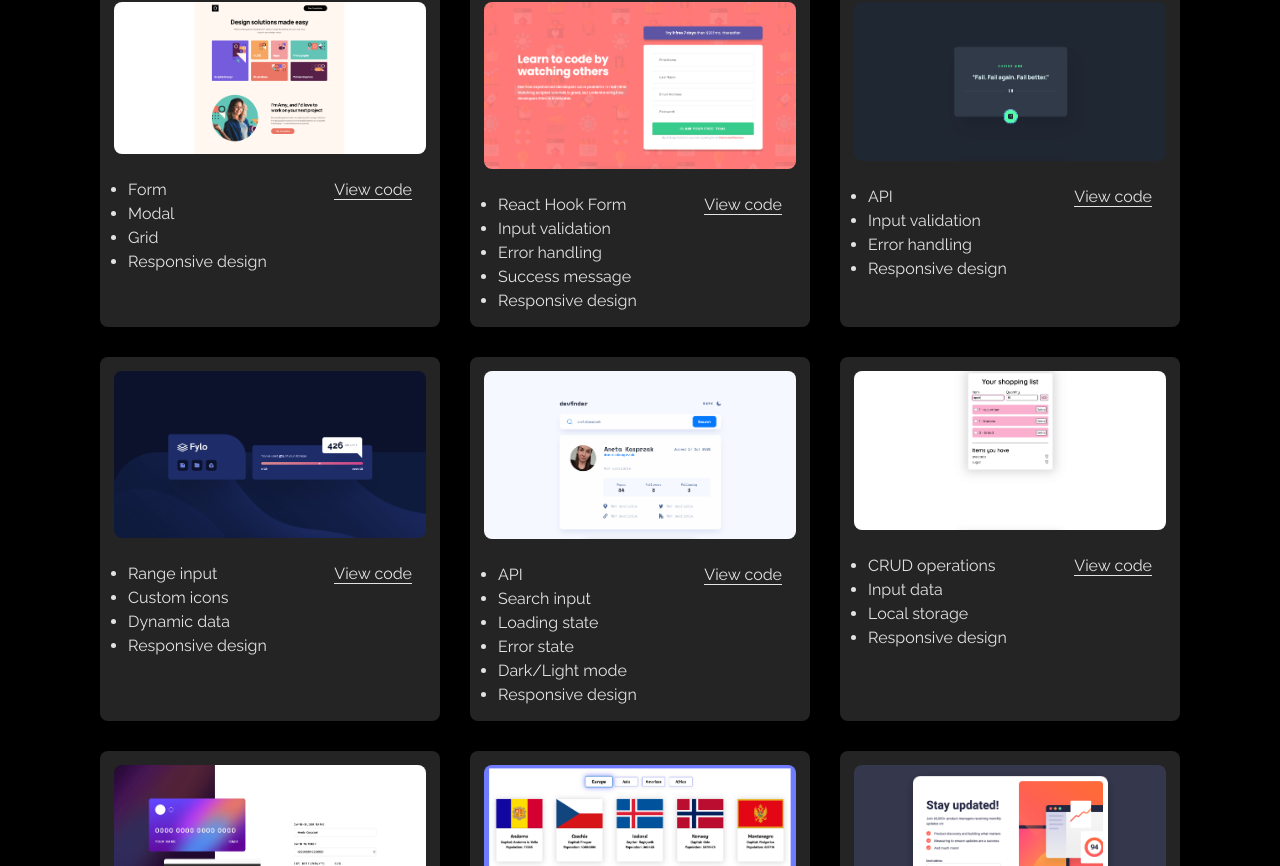
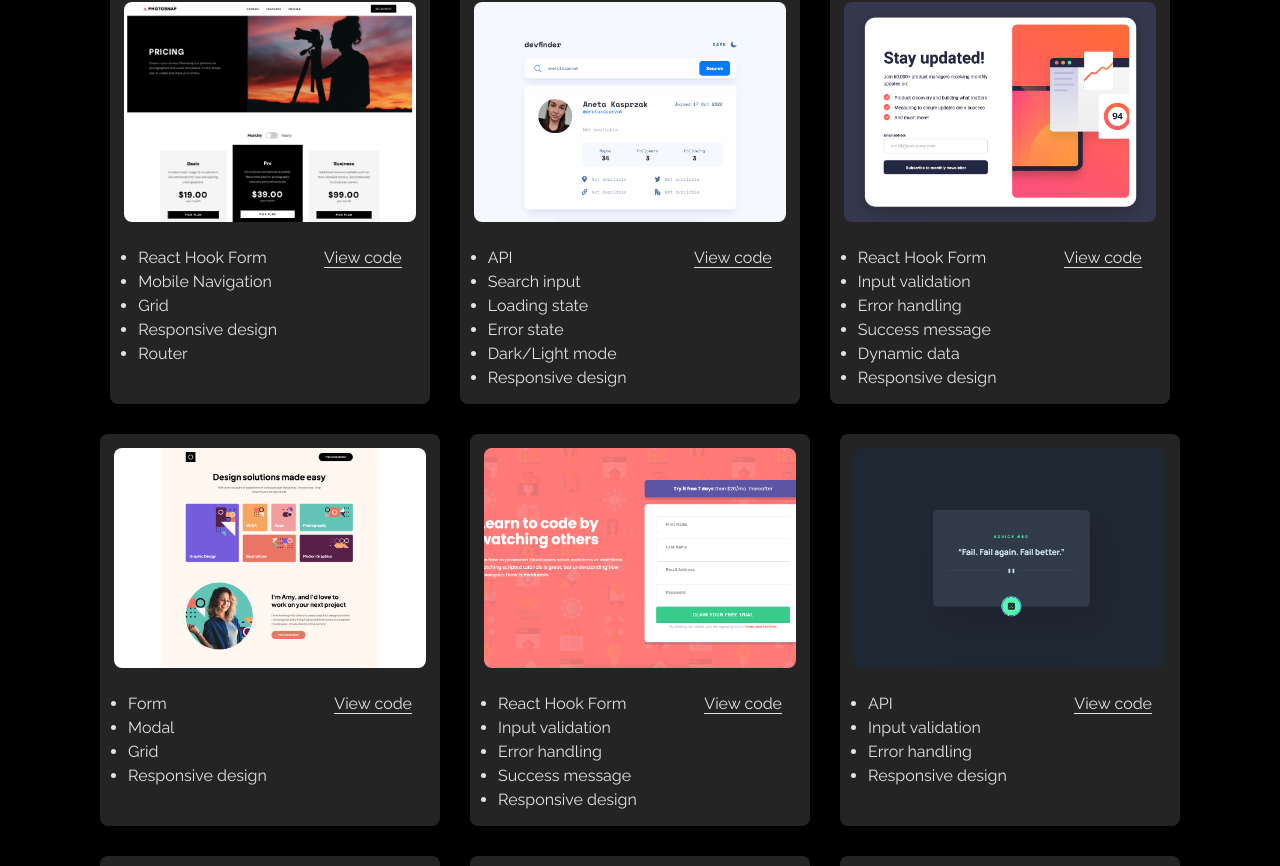
Before and after one commit to anetakasprzak/aneta-portfolio, a React (Vite) app: page / in a window 1280 px wide. Shown: the part 1594-2460 px from the top of the page. Built offline with nearby package versions, Linux system fonts and the light colour scheme.

Commit message:
add new project

```diff
--- a/src/components/Projects/Projects.css
+++ b/src/components/Projects/Projects.css
@@ -32,6 +32,16 @@
   color: inherit;
   text-decoration: none;
   border-bottom: 1px solid var(--text);
+}
+.img__container {
+  height: 22rem;
+}
+
+.img__container > img {
+  display: block;
+  height: 100%;
+  width: 100%;
+  object-fit: cover;
 }
 
 .project__img {
--- a/src/components/Projects/Projects.jsx
+++ b/src/components/Projects/Projects.jsx
@@ -2,6 +2,45 @@
 import "./Projects.css";
 
 const myProjects = [
+  {
+    id: 19,
+    img: "./assets/photosnap-multipage.png",
+    details: [
+      "React Hook Form",
+      "Mobile Navigation",
+      "Grid",
+      "Responsive design",
+      "Router",
+    ],
+    codeUrl: "https://github.com/anetakasprzak/FM-photosnap-multi-page-website",
+  },
+  {
+    id: 24,
+    img: "./assets/github-user-search-app-screenshot.png",
+    details: [
+      "API",
+      "Search input",
+      "Loading state",
+      "Error state",
+      "Dark/Light mode",
+      "Responsive design",
+    ],
+    codeUrl: "https://github.com/anetakasprzak/FM-github-user-search-app-react",
+  },
+  {
+    id: 28,
+    img: "./assets/newsletter-sign-up-with-success-screenshot.png",
+    details: [
+      "React Hook Form",
+      "Input validation",
+      "Error handling",
+      "Success message",
+      "Dynamic data",
+      "Responsive design",
+    ],
+    codeUrl:
+      "https://github.com/anetakasprzak/FM-newsletter-sign-up-with-success-message",
+  },
   {
     id: 20,
     img: "./assets/single-page-design-portfolio-2.png",
@@ -40,20 +79,6 @@ const myProjects = [
     codeUrl:
       "https://github.com/anetakasprzak/FM-fylo-data-storage-component-react",
   },
-
-  {
-    id: 24,
-    img: "./assets/github-user-search-app-screenshot.png",
-    details: [
-      "API",
-      "Search input",
-      "Loading state",
-      "Error state",
-      "Dark/Light mode",
-      "Responsive design",
-    ],
-    codeUrl: "https://github.com/anetakasprzak/FM-github-user-search-app-react",
-  },
   {
     id: 25,
     img: "./assets/your-shopping-list-screenshot.png",
@@ -91,20 +116,6 @@ const myProjects = [
     ],
     codeUrl: "https://github.com/anetakasprzak/countries-API",
   },
-  {
-    id: 28,
-    img: "./assets/newsletter-sign-up-with-success-screenshot.png",
-    details: [
-      "React Hook Form",
-      "Input validation",
-      "Error handling",
-      "Success message",
-      "Dynamic data",
-      "Responsive design",
-    ],
-    codeUrl:
-      "https://github.com/anetakasprzak/FM-newsletter-sign-up-with-success-message",
-  },
 ];
 
 export default function Projects() {
@@ -128,7 +139,10 @@ export default function Projects() {
 function ProjectCard({ img, details, codeUrl }) {
   return (
     <div className="project__card">
-      <img className="project__img" src={img} />
+      <div className="img__container">
+        <img className="project__img" src={img} />
+      </div>
+
       <div className="project__details">
         {details && (
           <ul>
```
Also changed, not shown: public/assets/photosnap-multipage.png (added).
